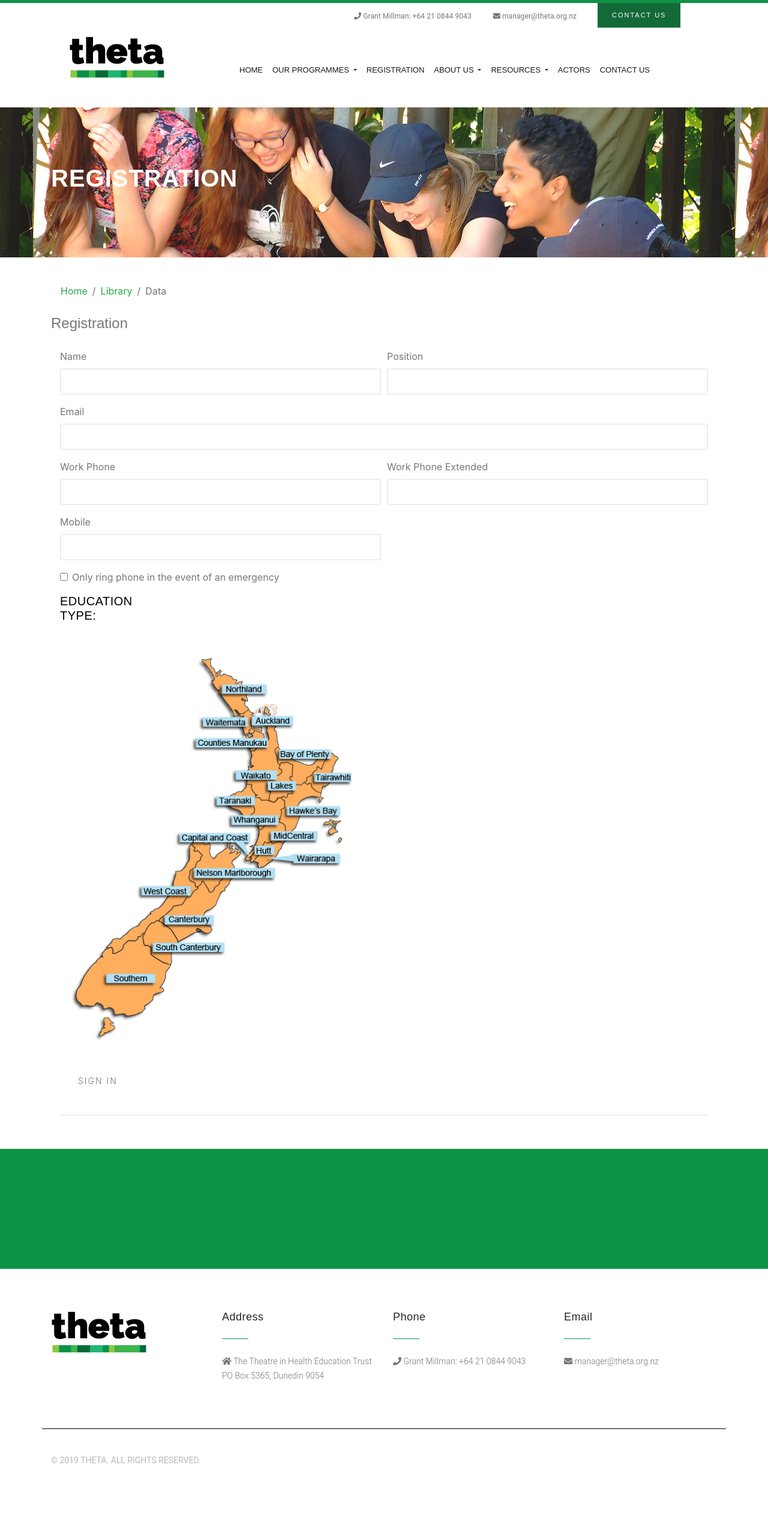
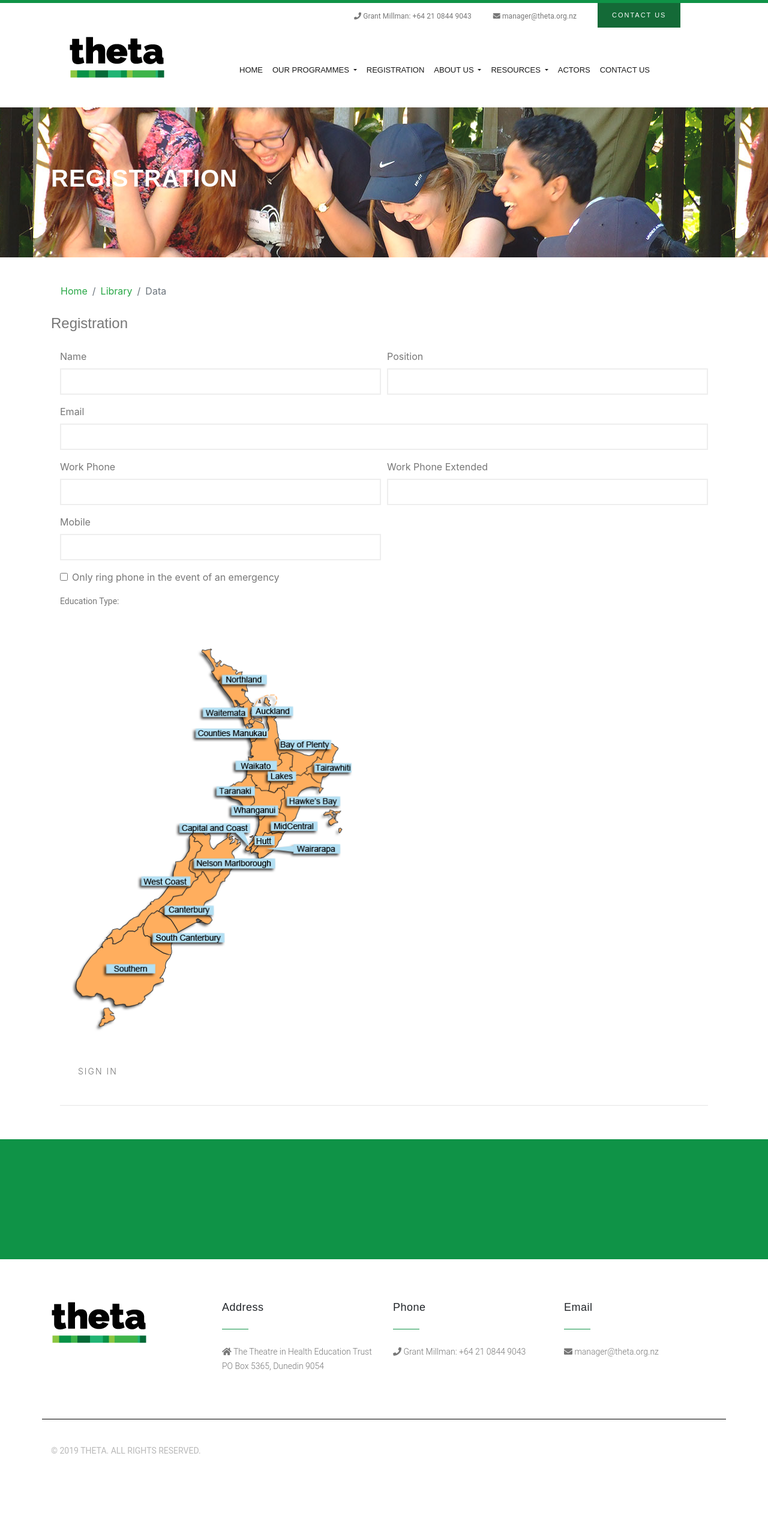
Before and after one commit to thetanewzealand/thetanewzealand.github.io, a Jekyll site: the page built from registration.md, in a window 1280 px wide. Shown: the whole page at 60% size. Built offline with Jekyll 4.4.1, drawn with Linux system fonts in a browser that asks for light colours; nearby versions of some CDN libraries.

Commit message:
Adding files

```diff
--- a/_layouts/registration.html
+++ b/_layouts/registration.html
@@ -56,8 +56,9 @@ layout: hero
 
       <div class="form-group row">
             <div class="col-sm-2">
-               <h4>Education Type: </h4>
+               <p>Education Type: </p>
             </div>
+      <div class="col-sm-10">
       <div class="dropdown-menu">
         <a class="dropdown-item" href="#">School</a>
         <a class="dropdown-item active" href="#">Alternative Education</a>
@@ -65,6 +66,7 @@ layout: hero
         <a class="dropdown-item" href="#">Teen Parent Unit</a>
         <a class="dropdown-item" href="#">Other</a>
       </div>
+    </div>
     </div>
 
     <img src="img/map.png" alt="">
```
